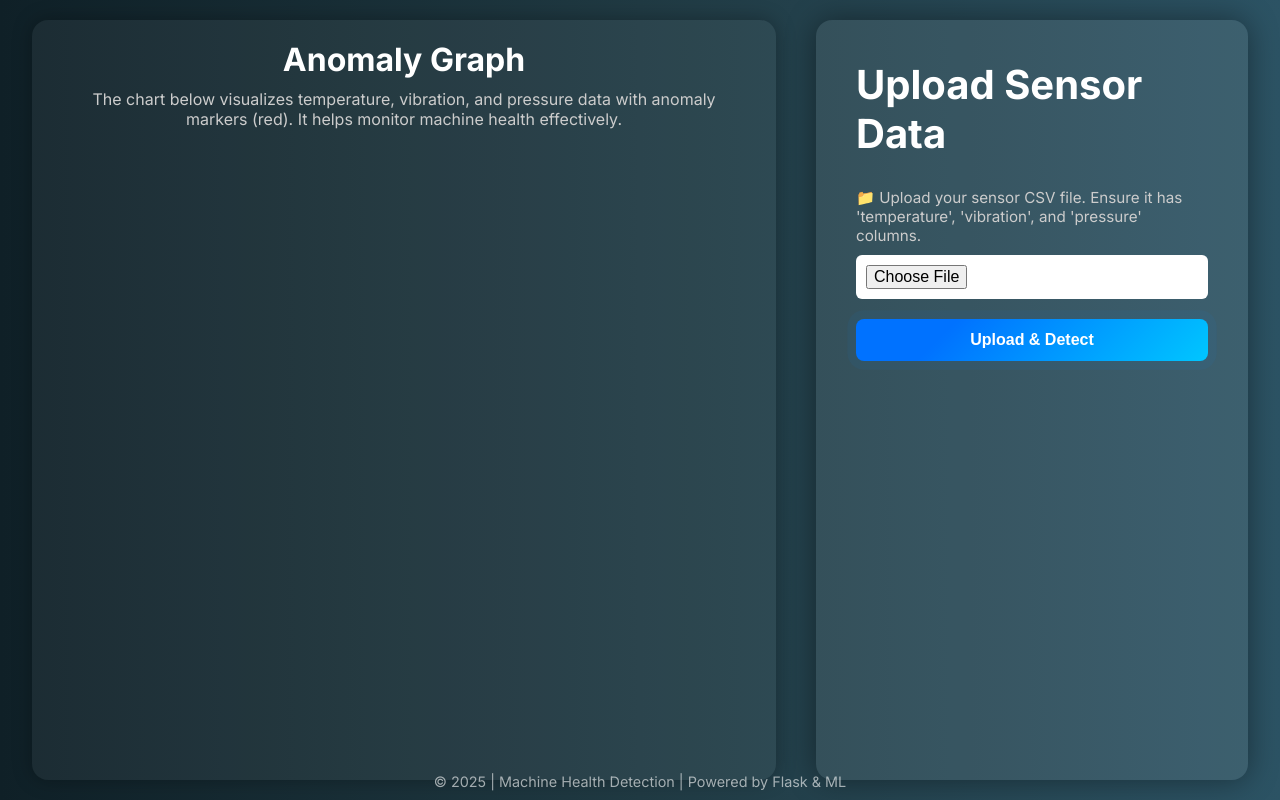
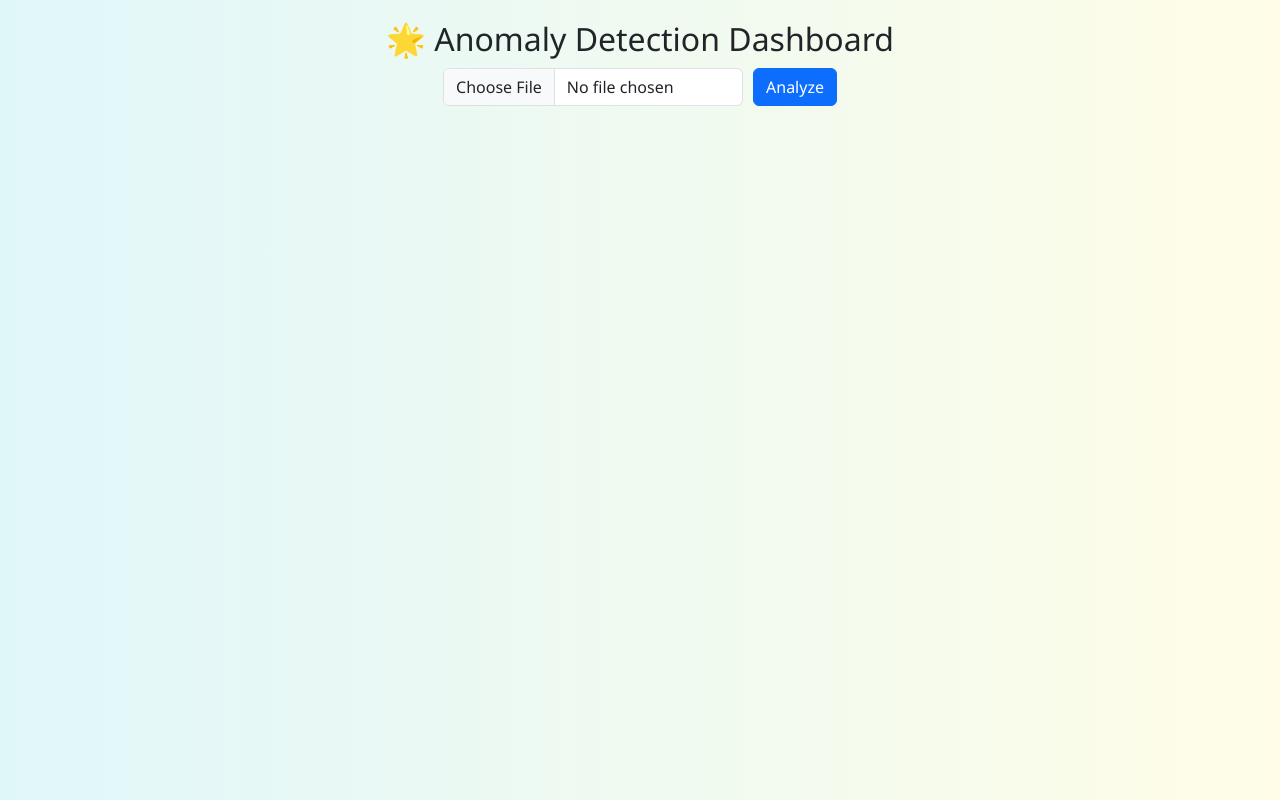
Before and after one commit to Om95qq/anomaly-detection, a Flask app: page / in a window 1280 px wide. Run offline with Flask 3, Linux system fonts and the light colour scheme.

Commit message:
Initial commit

```diff
--- a/app.py
+++ b/app.py
@@ -6,12 +6,16 @@ import os
 
 app = Flask(__name__)
 UPLOAD_FOLDER = 'uploads'
+STATIC_FOLDER = 'static'
+os.makedirs(UPLOAD_FOLDER, exist_ok=True)
+os.makedirs(STATIC_FOLDER, exist_ok=True)
+
 app.config['UPLOAD_FOLDER'] = UPLOAD_FOLDER
-os.makedirs(UPLOAD_FOLDER, exist_ok=True)
 
 def detect_anomaly(file_path):
     data = pd.read_csv(file_path)
 
+    # For demo / normal data
     is_clean_data = 'normal' in file_path.lower() or 'sensor_data.csv' in file_path.lower()
 
     if is_clean_data:
@@ -69,31 +73,39 @@ def detect_anomaly(file_path):
     axs[2].grid(True)
 
     plt.tight_layout()
-    graph_path = os.path.join('static', 'anomaly_plot.png')
+    graph_path = os.path.join(STATIC_FOLDER, 'anomaly_plot.png')
     plt.savefig(graph_path)
     plt.close()
 
     if len(data[data['final_status'] == 'Anomaly']) >= 2:
-        result = "⚠️ Machine may be faulty!"
+        result = "<div style='margin-top: 20px; padding: 15px; background-color: #ff4c4c; color: white; font-weight: bold; border-radius: 8px;'>⚠️ Machine may be faulty!</div>"
     else:
-        result = "✅ Machine is working normally."
+        result = "<div style='margin-top: 20px; padding: 15px; background-color: #28a745; color: white; font-weight: bold; border-radius: 8px;'>✅ Machine is working normally.</div>"
 
     return graph_path, result
 
 @app.route('/', methods=['GET', 'POST'])
 def index():
+    table_html = None
+    graph_path = None
+    result = None
     if request.method == 'POST':
         file = request.files['file']
         if file:
             file_path = os.path.join(app.config['UPLOAD_FOLDER'], file.filename)
             file.save(file_path)
             graph_path, result = detect_anomaly(file_path)
-            return render_template('index.html', graph=graph_path, result=result)
-    return render_template('index.html', graph=None, result=None)
+
+            df = pd.read_csv('sensor_data_with_anomaly.csv')
+            table_html = df.head(20).to_html(classes='data', header=True, index=False)
+
+    return render_template('index.html', graph=graph_path, result=result, table_html=table_html)
 
 @app.route('/download')
 def download_file():
     return send_file('sensor_data_with_anomaly.csv', as_attachment=True)
 
 if __name__ == '__main__':
-    app.run(debug=True)
+    import os
+    port = int(os.environ.get("PORT", 5000))  # default port for Heroku/Render
+    app.run(host='0.0.0.0', port=port)
--- a/render.yaml
+++ b/render.yaml
@@ -1,9 +1,9 @@
 services:
   - type: web
-    name: anomaly-detector
+    name: anomaly-detection
     env: python
     buildCommand: pip install -r requirements.txt
     startCommand: python app.py
     envVars:
-      - key: PYTHON_VERSION
-        value: 3.10
+      - key: FLASK_ENV
+        value: production
--- a/templates/index.html
+++ b/templates/index.html
@@ -2,211 +2,143 @@
 <html lang="en">
 <head>
   <meta charset="UTF-8">
-    <title>Machine Anomaly Detection</title>
-    <link href="https://fonts.googleapis.com/css2?family=Inter:wght@400;600;700&display=swap" rel="stylesheet">
+  <title>Machine Health Dashboard</title>
+  <link href="https://cdn.jsdelivr.net/npm/bootstrap@5.3.2/dist/css/bootstrap.min.css" rel="stylesheet">
   <style>
-        * {
-            box-sizing: border-box;
+    html, body {
       margin: 0;
       padding: 0;
+      height: 100%;
+      background: linear-gradient(to right, #e0f7fa, #fffde7);
+      font-family: 'Segoe UI', sans-serif;
+      overflow: hidden;
     }
 
-        body {
-            font-family: 'Inter', sans-serif;
-            background: linear-gradient(to right, #0f2027, #203a43, #2c5364);
-            color: #fff;
+    .dashboard {
       height: 100vh;
-            overflow-x: hidden;
+      width: 100%;
+      display: flex;
+      flex-direction: column;
+      padding: 20px;
+      box-sizing: border-box;
+    }
+
+    .header {
+      text-align: center;
+    }
+
+    .upload-bar {
       display: flex;
       justify-content: center;
       align-items: center;
+      gap: 10px;
+      margin-top: 10px;
+      flex-wrap: wrap;
     }
 
-        .main-container {
-            display: flex;
-            flex-direction: row;
-            width: 95%;
-            height: 95%;
-            gap: 40px;
+    .status-pop {
+      margin: 20px auto 10px;
+      font-size: 1.3rem;
+      font-weight: bold;
+      text-align: center;
+      padding: 12px 20px;
+      border-radius: 12px;
+      box-shadow: 0 4px 15px rgba(0, 0, 0, 0.1);
+      animation: pop 0.6s ease-in-out;
+      width: fit-content;
     }
 
-        .left {
-            flex: 2;
+    .status-good {
+      background-color: #e6f4ea;
+      color: #2e7d32;
+      border-left: 6px solid #43a047;
+    }
+
+    .status-bad {
+      background-color: #ffebee;
+      color: #c62828;
+      border-left: 6px solid #e53935;
+    }
+
+    @keyframes pop {
+      0% { transform: scale(0.9); opacity: 0; }
+      100% { transform: scale(1); opacity: 1; }
+    }
+
+    .content {
+      flex: 1;
+      display: grid;
+      grid-template-columns: 1fr 1fr;
+      gap: 20px;
+      overflow: hidden;
+    }
+
+    .box {
+      background: white;
+      border-radius: 12px;
+      padding: 15px;
+      box-shadow: 0 0 10px rgba(0,0,0,0.06);
       display: flex;
       flex-direction: column;
-            justify-content: flex-start;
-            align-items: center;
-            background: rgba(255, 255, 255, 0.05);
-            padding: 20px;
-            border-radius: 16px;
-            box-shadow: 0 0 20px rgba(0, 0, 0, 0.3);
-            overflow: auto;
+      overflow: hidden;
     }
 
-        .left h2 {
-            font-size: 2rem;
-            margin-bottom: 10px;
+    .table-box .table-responsive {
+      overflow-y: auto;
+      max-height: 100%;
     }
 
-        .left p {
-            margin-bottom: 20px;
-            color: #ccc;
-            font-size: 1rem;
-            text-align: center;
-            max-width: 90%;
+    .graph-box img {
+      max-width: 100%;
+      max-height: 100%;
+      object-fit: contain;
     }
 
-        .left img {
-            width: 100%;
-            border-radius: 10px;
-            box-shadow: 0 0 30px rgba(255, 255, 255, 0.1);
-        }
-
-        .right {
-            flex: 1;
-            display: flex;
-            flex-direction: column;
-            justify-content: flex-start;
-            padding: 40px;
-            background: rgba(255, 255, 255, 0.08);
-            border-radius: 16px;
-            box-shadow: 0 0 30px rgba(0, 0, 0, 0.4);
-        }
-
-        .right h1 {
-            font-size: 2.5rem;
-            font-weight: 700;
-            margin-bottom: 30px;
-            color: #ffffff;
-        }
-
-        .right form {
-            display: flex;
-            flex-direction: column;
-        }
-
-        .right label {
-            margin-bottom: 10px;
-            font-size: 0.95rem;
-            color: #ccc;
-        }
-
-        .right input[type="file"] {
-            background-color: white;
-            padding: 10px;
-            border: none;
-            margin-bottom: 20px;
-            font-size: 1rem;
-            border-radius: 6px;
-            transition: background-color 0.3s ease;
-        }
-
-        .right input[type="file"]:hover {
-            background-color: #f0f0f0;
-        }
-
-        .right button {
-            padding: 12px;
-            background-color: #00c6ff;
-            background-image: linear-gradient(315deg, #00c6ff 0%, #0072ff 74%);
-            color: white;
-            font-size: 1rem;
-            font-weight: 600;
-            border: none;
-            border-radius: 8px;
-            cursor: pointer;
-            transition: 0.3s ease;
-            margin-bottom: 10px;
-            animation: pulse 1.5s infinite;
-        }
-
-        .right button:hover {
-            background-image: linear-gradient(315deg, #0072ff 0%, #00c6ff 74%);
-        }
-
-        @keyframes pulse {
-            0% { box-shadow: 0 0 0 0 rgba(0, 123, 255, 0.4); }
-            70% { box-shadow: 0 0 0 10px rgba(0, 123, 255, 0); }
-            100% { box-shadow: 0 0 0 0 rgba(0, 123, 255, 0); }
-        }
-
-        .download-link {
-            text-align: center;
-            margin-top: 20px;
-        }
-
-        .download-link a {
-            color: #00eaff;
-            font-weight: 500;
-            text-decoration: underline;
-            font-size: 1.1rem;
-        }
-
-        .result {
-            margin-top: 30px;
-            font-size: 1.3rem;
-            font-weight: 600;
-            color: #ffeb3b;
-        }
-
-        footer {
-            position: absolute;
-            bottom: 10px;
-            text-align: center;
-            width: 100%;
-            color: rgba(255, 255, 255, 0.6);
-            font-size: 0.9rem;
-        }
-
-        @media (max-width: 1000px) {
-            .main-container {
-                flex-direction: column;
-                align-items: center;
-                height: auto;
-                padding: 20px;
-            }
-
-            .left, .right {
-                width: 90%;
-                margin-bottom: 20px;
-            }
-
-            .left img {
-                max-width: 100%;
+    @media (max-width: 768px) {
+      .content {
+        grid-template-columns: 1fr;
       }
     }
   </style>
 </head>
 <body>
 
-<div class="main-container">
-    <div class="left">
-        <h2>Anomaly Graph</h2>
-        <p>The chart below visualizes temperature, vibration, and pressure data with anomaly markers (red). It helps monitor machine health effectively.</p>
-        {% if graph %}
-            <img src="{{ graph }}" alt="Anomaly Graph">
+<div class="dashboard">
+  <div class="header">
+    <h2>🌟 Anomaly Detection Dashboard</h2>
+    <form method="POST" enctype="multipart/form-data" class="upload-bar">
+      <input class="form-control" type="file" name="file" style="max-width: 300px;" required>
+      <button class="btn btn-primary" type="submit">Analyze</button>
+      {% if table_html %}
+      <a href="/download" class="btn btn-success">Download CSV</a>
+      {% endif %}
+    </form>
+
+    {% if result %}
+    <div class="status-pop {% if 'faulty' in result.lower() %}status-bad{% else %}status-good{% endif %}">
+      {{ result|safe }}
+    </div>
     {% endif %}
   </div>
 
-    <div class="right">
-        <h1>Upload Sensor Data</h1>
-        <form method="POST" enctype="multipart/form-data">
-            <label>📁 Upload your sensor CSV file. Ensure it has 'temperature', 'vibration', and 'pressure' columns.</label>
-            <input type="file" name="file" required title="Upload your sensor data file">
-            <button type="submit">Upload & Detect</button>
-        </form>
-        {% if result %}
-            <div class="result">{{ result }}</div>
-            <div class="download-link">
-                <a href="/download">📥 Download Result CSV</a>
+  <div class="content">
+    {% if table_html %}
+    <div class="box table-box">
+      <h6 class="fw-bold text-center mb-2">📋 Top 20 Sensor Rows</h6>
+      <div class="table-responsive">
+        {{ table_html|safe }}
+      </div>
+    </div>
+    {% endif %}
+
+    {% if graph %}
+    <div class="box graph-box d-flex flex-column justify-content-start align-items-center">
+      <h6 class="fw-bold text-center mb-2">📈 Sensor Graph</h6>
+      <img src="{{ graph }}" alt="Sensor Plot">
     </div>
     {% endif %}
   </div>
 </div>
 
-<footer>
-    © 2025 | Machine Health Detection | Powered by Flask & ML
-</footer>
-
 </body>
 </html>
```
Also changed, not shown: 1 other file. Lines whose indentation alone changed are shown as unchanged.
